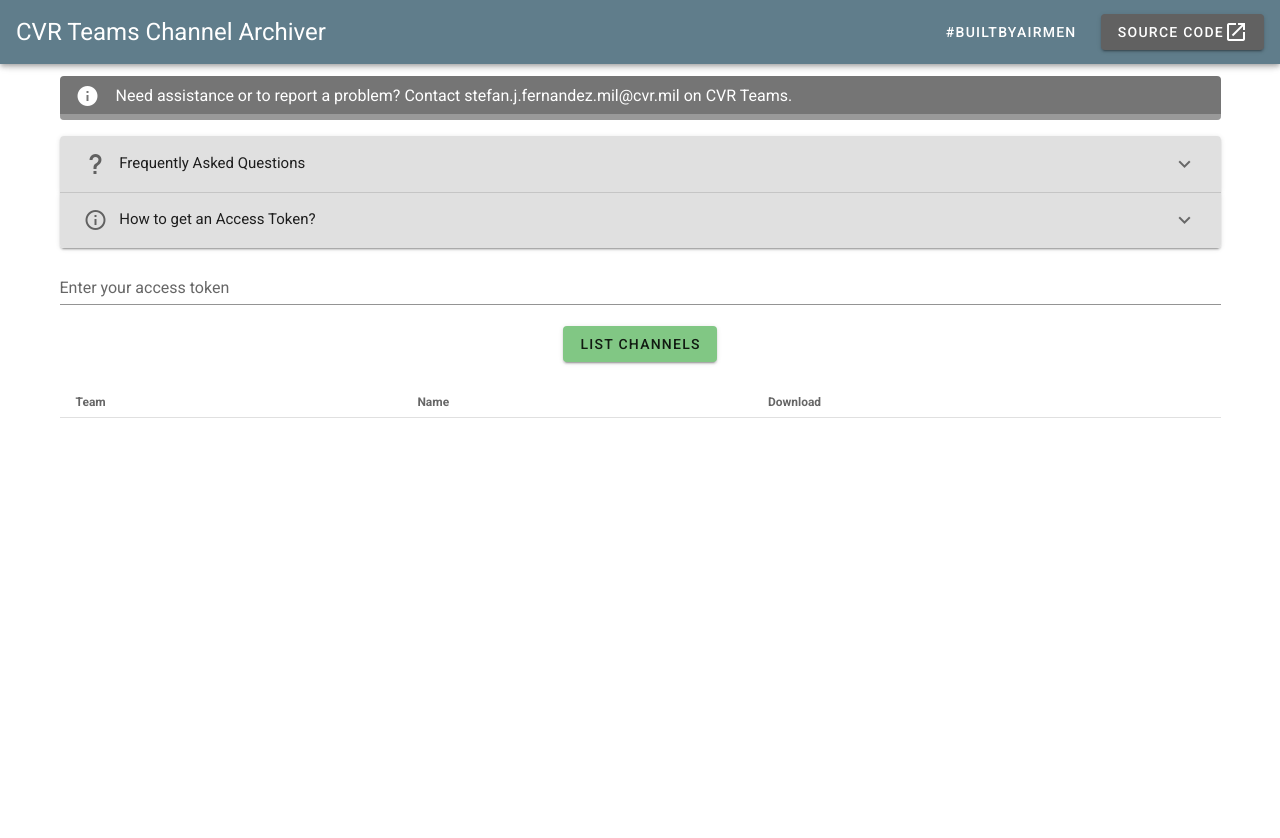
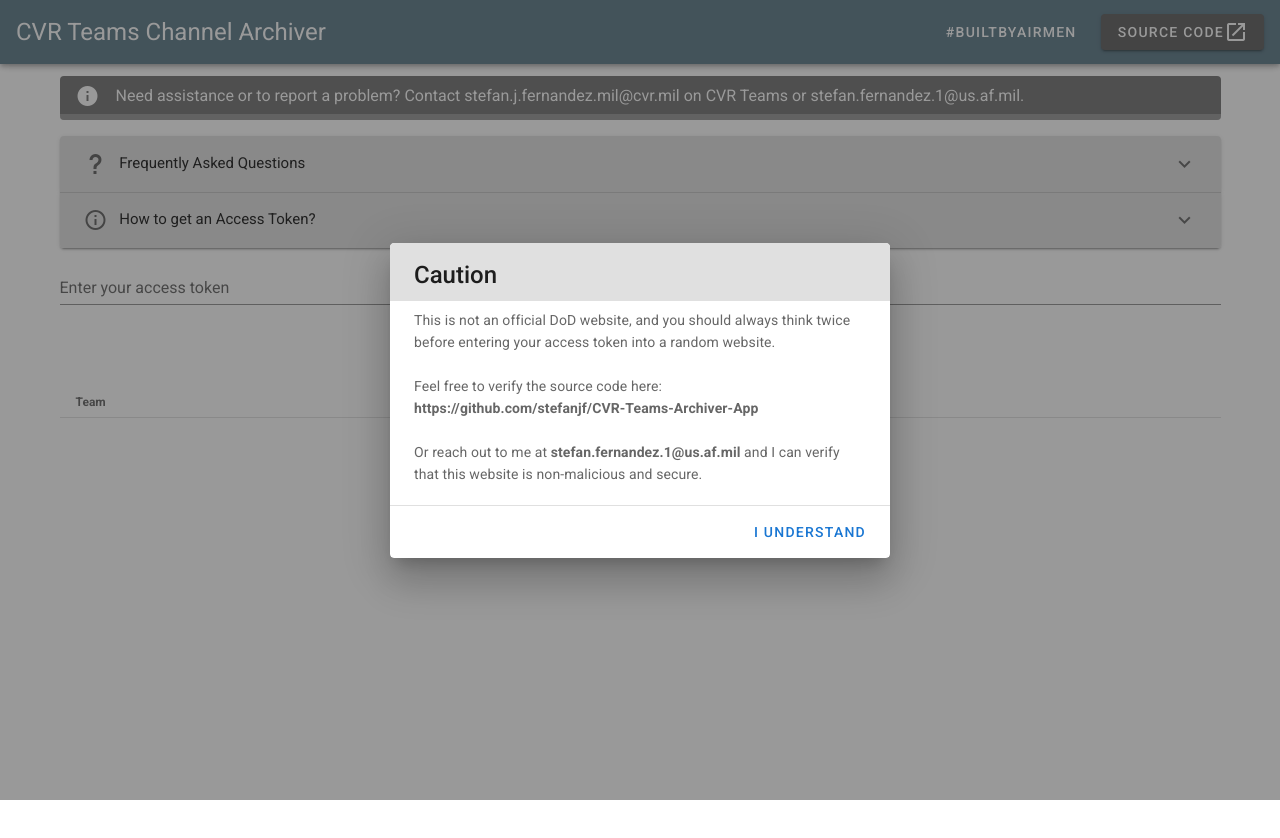
Before and after one commit to stefanjf/CVR-Teams-Archiver-App, a Vue app: page / in a window 1280 px wide. Shown: the top 838 px of the page. Built offline with nearby package versions, Linux system fonts and the light colour scheme; what vue-lodash would draw is missing.

Commit message:
Add warning popups; Improve html parsing

```diff
--- a/src/components/MessageArchiver.vue
+++ b/src/components/MessageArchiver.vue
@@ -13,7 +13,7 @@
         dark
         dense
       >
-        <div class="mb-1 text--grey" style="text-align: left">Need assistance or to report a problem? Contact stefan.j.fernandez.mil@cvr.mil on CVR Teams.</div>
+        <div class="mb-1 text--grey" style="text-align: left">Need assistance or to report a problem? Contact stefan.j.fernandez.mil@cvr.mil on CVR Teams or stefan.fernandez.1@us.af.mil.</div>
 
 </v-alert>
         <v-expansion-panels class="pb-2">
@@ -94,6 +94,67 @@
           </template>
         </v-simple-table>
 
+         <v-dialog
+        v-model="initialWarning"
+        width="500"
+      >
+        <v-card>
+          <v-card-title class="headline grey lighten-2">
+            Caution
+          </v-card-title>
+
+          <v-card-text class="mt-2">
+            This is not an official DoD website, and you should always think twice before entering your access token into a random website.
+            <br><br>
+            Feel free to verify the source code here: <strong>https://github.com/stefanjf/CVR-Teams-Archiver-App</strong>
+
+            <br><br>
+            Or reach out to me at <strong>stefan.fernandez.1@us.af.mil</strong> and I can verify that this website is non-malicious and secure.
+          </v-card-text>
+
+          <v-divider></v-divider>
+
+          <v-card-actions>
+            <v-spacer></v-spacer>
+            <v-btn
+              color="primary"
+              text
+              @click="clickPopup()"
+            >
+              I understand
+            </v-btn>
+          </v-card-actions>
+        </v-card>
+      </v-dialog>
+
+               <v-dialog
+        v-model="initialWarning2"
+        width="500"
+      >
+        <v-card>
+          <v-card-title class="headline grey lighten-2">
+            FOUO/CUI
+          </v-card-title>
+
+          <v-card-text class="mt-2">
+            If your channel contains FOUO/CUI information then only use this app from an appropriate computer system.
+          </v-card-text>
+
+          <v-divider></v-divider>
+
+          <v-card-actions>
+            <v-spacer></v-spacer>
+            <v-btn
+              color="primary"
+              text
+              @click="initialWarning2 = false"
+            >
+              I understand
+            </v-btn>
+          </v-card-actions>
+        </v-card>
+      </v-dialog>
+
         <v-dialog v-model="isLoading" hide-overlay persistent width="300">
           <v-card color="primary" dark>
             <v-card-text>
@@ -121,6 +182,8 @@
     errors: "",
     isLoading: false,
     loadingText: "",
+    initialWarning: true,
+    initialWarning2: false,
   }),
   computed: {
     // a computed getter
@@ -129,6 +192,10 @@
     },
   },
   methods: {
+    clickPopup: function () {
+      this.initialWarning = false;
+      this.initialWarning2 = true;
+    },
     getListOfTeams: function () {
       this.isLoading = true;
       this.loadingText = "Getting your Teams and Channels";
@@ -289,6 +356,7 @@
         let content = this.lodash.get(msg, "body.content", "unknown");
         const displayName = this.lodash.get(msg, "from.user.displayName", "unknown");
         const msgTime = this.lodash.get(msg, "createdDateTime", "unknown");
+        const subject = this.lodash.get(msg, "subject", "") ? this.lodash.get(msg, "subject", "") + "<br>" : "";
 
         if (content) {
           content = content.replace(/\n+/g, "");
@@ -296,7 +364,16 @@
         }
 
         htmlString +=
-          "<hr><hr><h3>" + displayName + ":</h3><h5>Created: " + msgTime + "</h5>" + content + "<blockquote>";
+          "<hr><hr><h3 style='margin-bottom: 3'>" +
+          displayName +
+          ":</h3><p style='margin-top: 0'>Sent: " +
+          msgTime +
+          "</p>" +
+          "<b>" +
+          subject +
+          "</b>" +
+          content +
+          "<blockquote>";
 
         // Sort replies
         msg["replies"].sort(function compare(a, b) {
@@ -315,14 +392,21 @@
             replyContent = replyContent.replace(/\t+/g, "");
           }
 
-          htmlString += "<h3>Reply From: " + user + "</h3>" + "<h5>Created: " + replyTime + "</h5>" + replyContent;
+          htmlString +=
+            "<h3 style='margin-bottom: 3'>Reply From: " +
+            user +
+            "</h3>" +
+            "<p style='margin-top: 0'>Sent: " +
+            replyTime +
+            "</p>" +
+            replyContent;
         }
         htmlString += "</blockquote>";
       }
 
       this.isLoading = false;
 
-      var blob = new Blob([JSON.stringify(htmlString)], {
+      var blob = new Blob([htmlString], {
         type: "text/plain;charset=utf-8",
       });
       const export_date = new Date();
```
